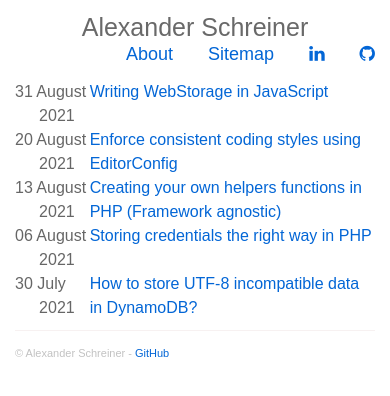
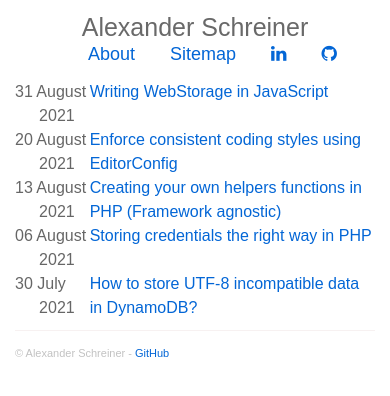
Before and after one commit to alexander-schreiner/alexander-schreiner.github.io, a Jekyll site: the page built from index.html, in a window 390 px wide. Shown: the top 396 px of the page. Built offline with Jekyll 4.4.1, drawn with Linux system fonts in a browser that asks for light colours; nearby versions of some CDN libraries; the list of posts is cut into pages by our own code.

Commit message:
Update main.css

```diff
--- a/static/css/main.css
+++ b/static/css/main.css
@@ -169,6 +169,10 @@ div.col-sm-3 div.profile-about {
   .nav-items {
     justify-content: center;
   }
+  .nav-items-container {
+    display: flex;
+    justify-content: center;
+  }
 }
 
 .nav-items {
```
